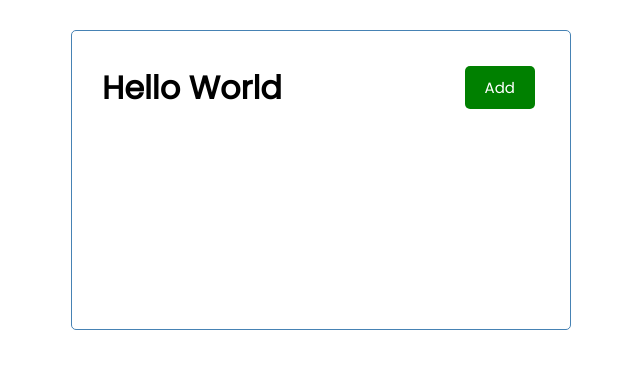
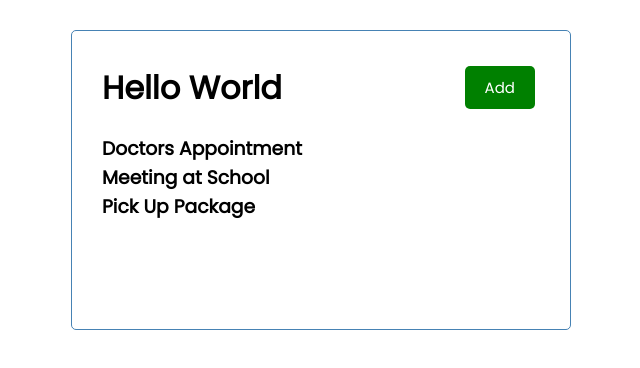
Before and after one commit to m-wardle/react-refresher-task, a React (Create React App) app: page / in a window 1280 px wide. Shown: the top 368 px of the page, without its empty margins (319-959 px from the left). Built offline with nearby package versions, Linux system fonts and the light colour scheme.

Commit message:
Add Tasks component. Define interfaces for tasks. Temporarily store tasks as state in App component.

```diff
--- a/src/App.tsx
+++ b/src/App.tsx
@@ -1,10 +1,32 @@
-import React from 'react';
+import React, { useState } from 'react';
 import Header from './components/Header'
+import Tasks from './components/Tasks'
 
 function App() {
+  const [tasks, setTasks] = useState([
+    {
+      "id": 1,
+      "text": "Doctors Appointment",
+      "day": "Feb 5th at 2:30pm",
+      "reminder": true
+    },
+    {
+      "id": 2,
+      "text": "Meeting at School",
+      "day": "Feb 6th at 1:30pm",
+      "reminder": true
+    },
+    {
+      "id": 3,
+      "text": "Pick Up Package",
+      "day": "Feb 7th at 10:00am",
+      "reminder": true
+    }
+  ])
   return (
     <div className="container">
       <Header titleMain="Hello" />
+      <Tasks tasks={tasks}/>
     </div>
   );
 }
--- /dev/null
+++ b/src/components/Tasks.tsx
@@ -0,0 +1,22 @@
+import React from 'react';
+
+interface task {
+  id: number;
+  text: string;
+  day: string;
+  reminder: boolean
+}
+export interface ITasksProps {
+  tasks: task[];
+}
+
+export default function Tasks ({ tasks }: ITasksProps) {
+
+  return (
+    <>
+      {tasks.map((task) => {
+        return (<h3 key={task.id}>{task.text}</h3>)
+      })}
+    </>
+  );
+}
```
Also changed, not shown: public/logo192.png (added), public/logo512.png (added).
